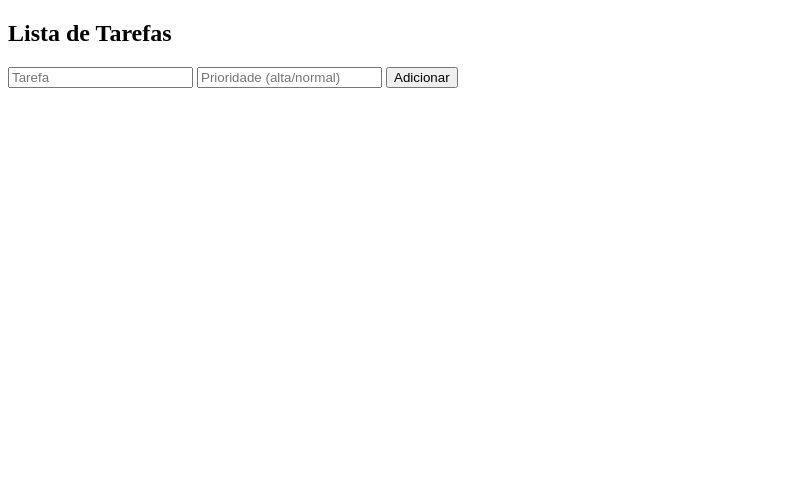
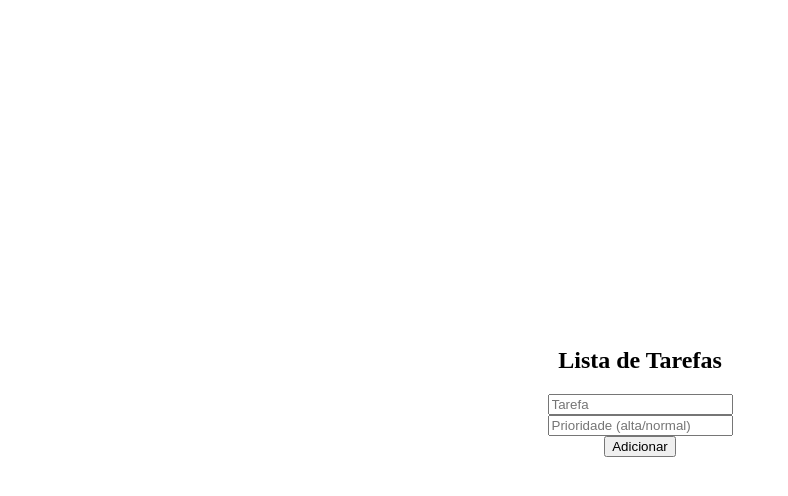
Before and after one commit to ivanzhsds/Atividade2-Arrays, a plain HTML site: page exercicio3.html in a window 1280 px wide. Shown: the whole page, without its empty margins (0-788 px from the left). Drawn offline with Linux system fonts and the light colour scheme.

Commit message:
confirmado

```diff
--- a/exercicio3.html
+++ b/exercicio3.html
@@ -4,14 +4,27 @@
 <meta charset="UTF-8">
 <title>Lista de Tarefas</title>
 </head>
+ <style>
+   div{
+    display: flex;
+    align-items: center;
+    flex-direction: column;
+    justify-content: center;
+     height: 100vh;
+   }
+  </style>
 <body>
 
-<h2>Lista de Tarefas</h2>
-<input id="titulo" placeholder="Tarefa">
-<input id="prioridade" placeholder="Prioridade (alta/normal)">
-<button onclick="adicionar()">Adicionar</button>
+<div>
 
-<ul id="lista"></ul>
+  <h2>Lista de Tarefas</h2>
+  <input id="titulo" placeholder="Tarefa">
+  <input id="prioridade" placeholder="Prioridade (alta/normal)">
+  <button onclick="adicionar()">Adicionar</button>
+
+  <ul id="lista"></ul>
+
+</div>
 
 <script>
 let tarefas = []
```
